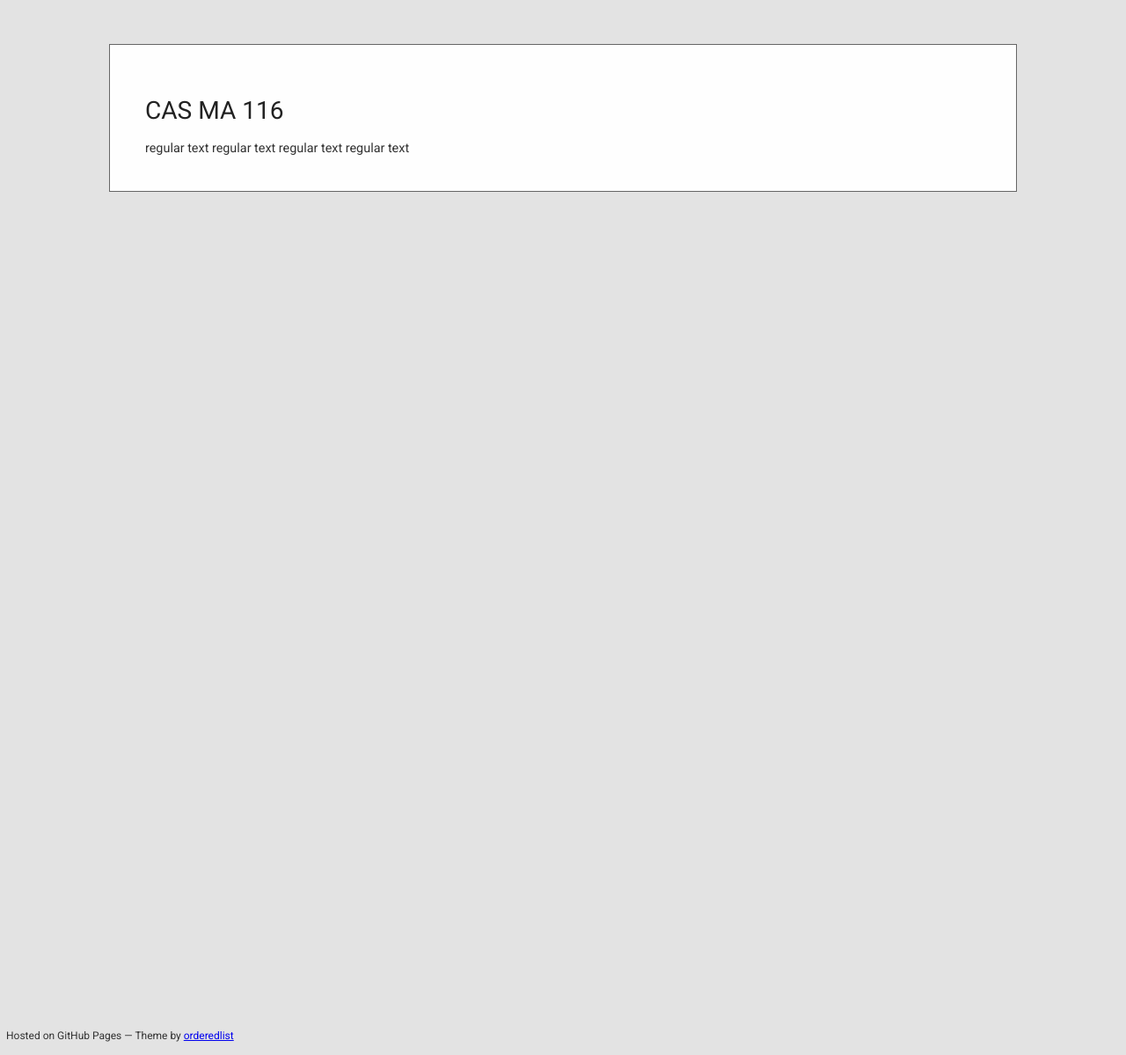
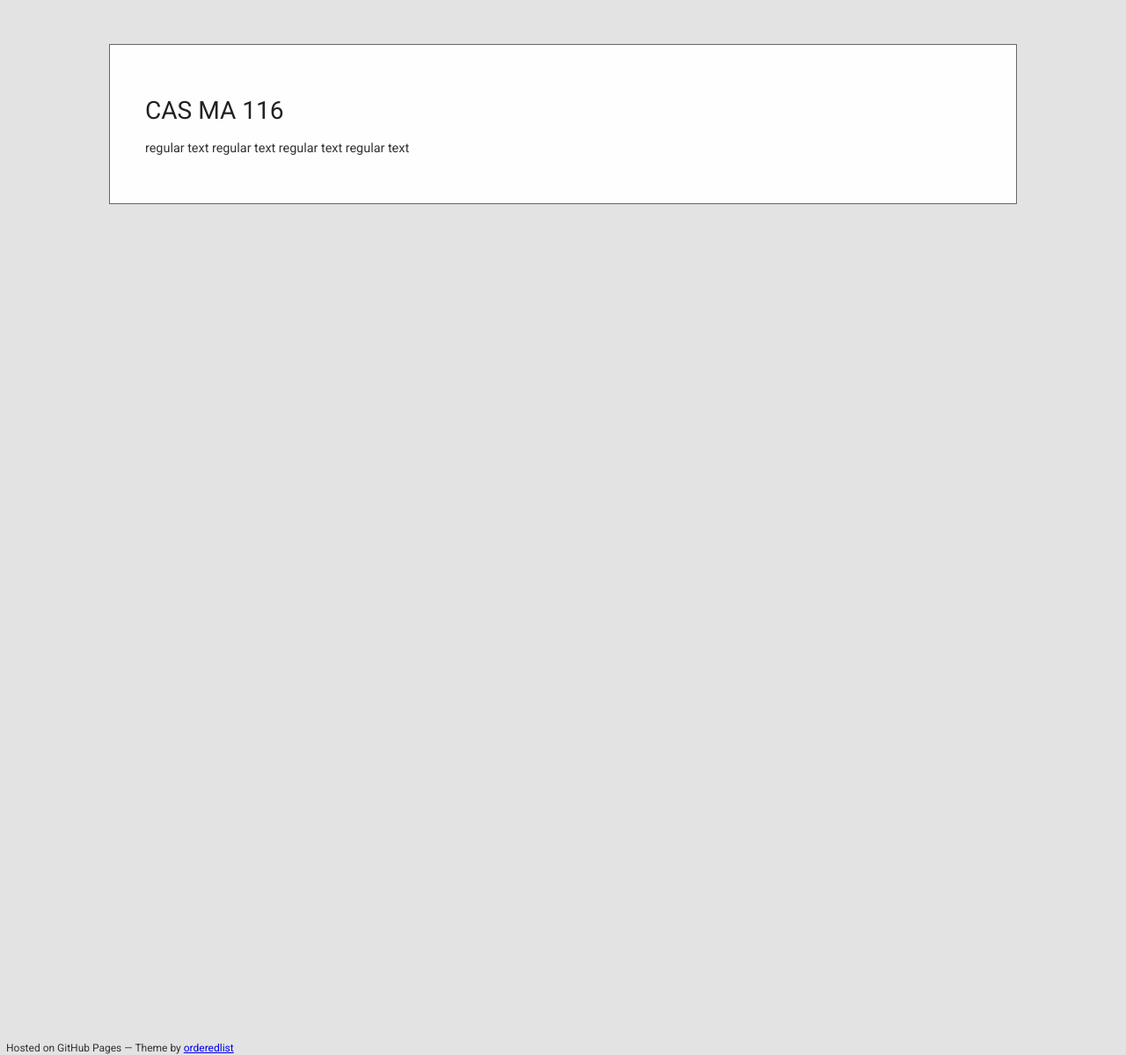
Before and after one commit to cesail/cesail.github.io, a Jekyll site: the page built from courses/25s1ma116/index.html, in a window 1280 px wide. Shown: the whole page at 88% size. Built offline with Jekyll 4.4.1, drawn with Linux system fonts in a browser that asks for light colours; some web fonts are replaced; a script that is not in the unit is left out.

Commit message:
Update index.html

```diff
--- a/courses/25s1ma116/index.html
+++ b/courses/25s1ma116/index.html
@@ -59,10 +59,10 @@ permalink: /courses/25s1ma116/
   -->
       <section style="margin: 50px auto;">
 
-      <h1> <a style="text-align: center;">  CAS MA 116 </a> </h1>
+      <h1> <a>  CAS MA 116 </a> </h1>
 
-      regular text    regular text   regular text   regular text
-
+     <p> regular text    regular text   regular text   regular text
+</p>
       </section>
       <footer>
         {% if site.github.is_project_page %}
```
